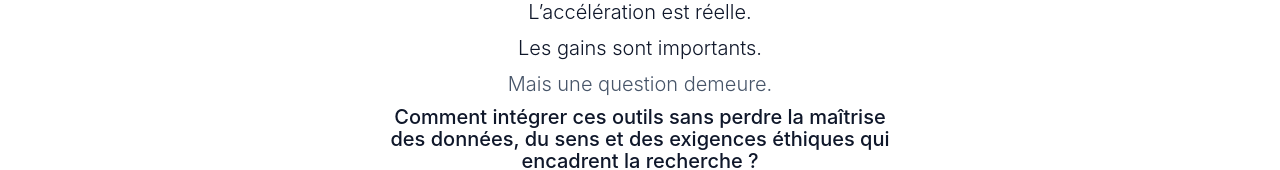
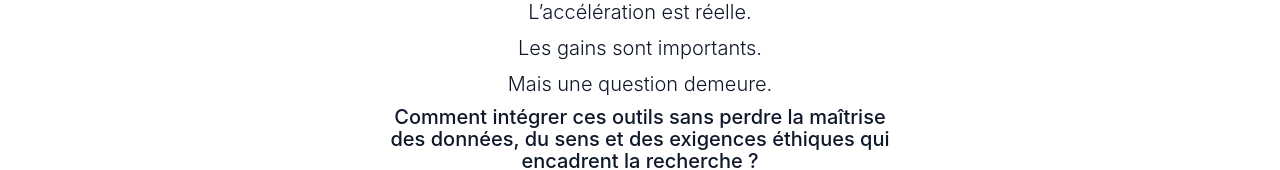
Before and after one commit to momopro21/vidame-recherche, a React (Vite) app: page / in a window 1280 px wide. Shown: the part 738-908 px from the top of the page. Built offline with nearby package versions, Linux system fonts and the light colour scheme; the HTML template or start-up script is replaced by a standard one.

Commit message:
Update App.tsx

```diff
--- a/src/App.tsx
+++ b/src/App.tsx
@@ -454,7 +454,7 @@ return (
   <div className="mx-auto max-w-6xl space-y-8 text-center">
     {/* ===== VIDAME_REPERE_BADGE_HERO_ACCUEIL ===== */}
     <div className="flex justify-center">
-      <Badge className="rounded-full bg-slate-200 px-6 py-1.5 text-slate-900 hover:bg-slate-200">
+       <Badge className="rounded-full bg-slate-200 px-6 py-1.5 text-base text-slate-900 hover:bg-slate-200">
         {lang === "fr"
           ? "Données sensibles · Conformité éthique · Cadre légal canadien, incluant la Loi 25"
           : "Sensitive data · Ethical compliance · Canadian legal framework, including Law 25"}
@@ -517,7 +517,7 @@ return (
         <p>L’accélération est réelle.</p>
         <p>Les gains sont importants.</p>
 
-        <p className="mt-4 text-[20px] font-[350] leading-7 text-slate-600">
+        <p className="mt-4 text-[20px] font-[350] leading-7 text-slate-900">
           Mais une question demeure.
         </p>
 
```
